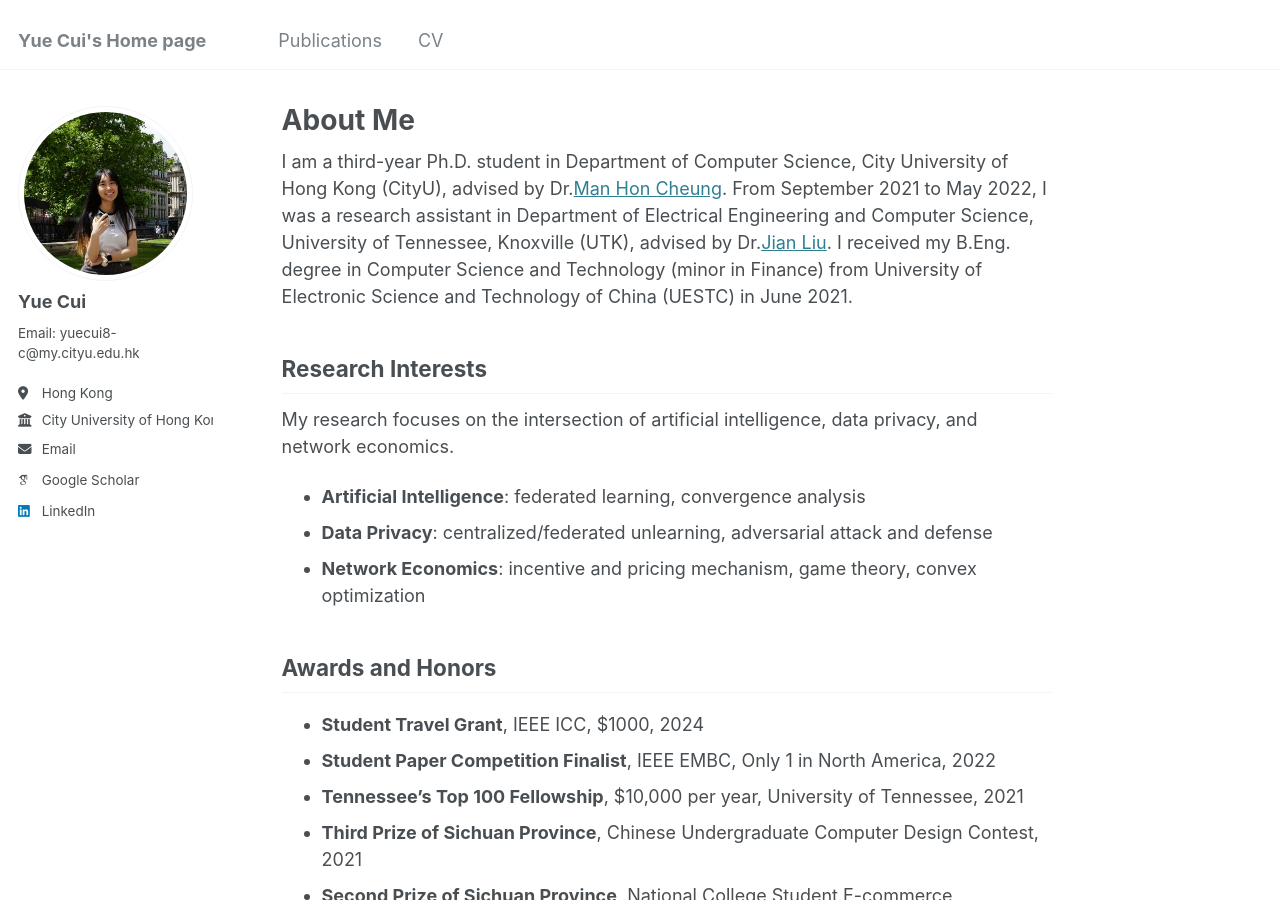
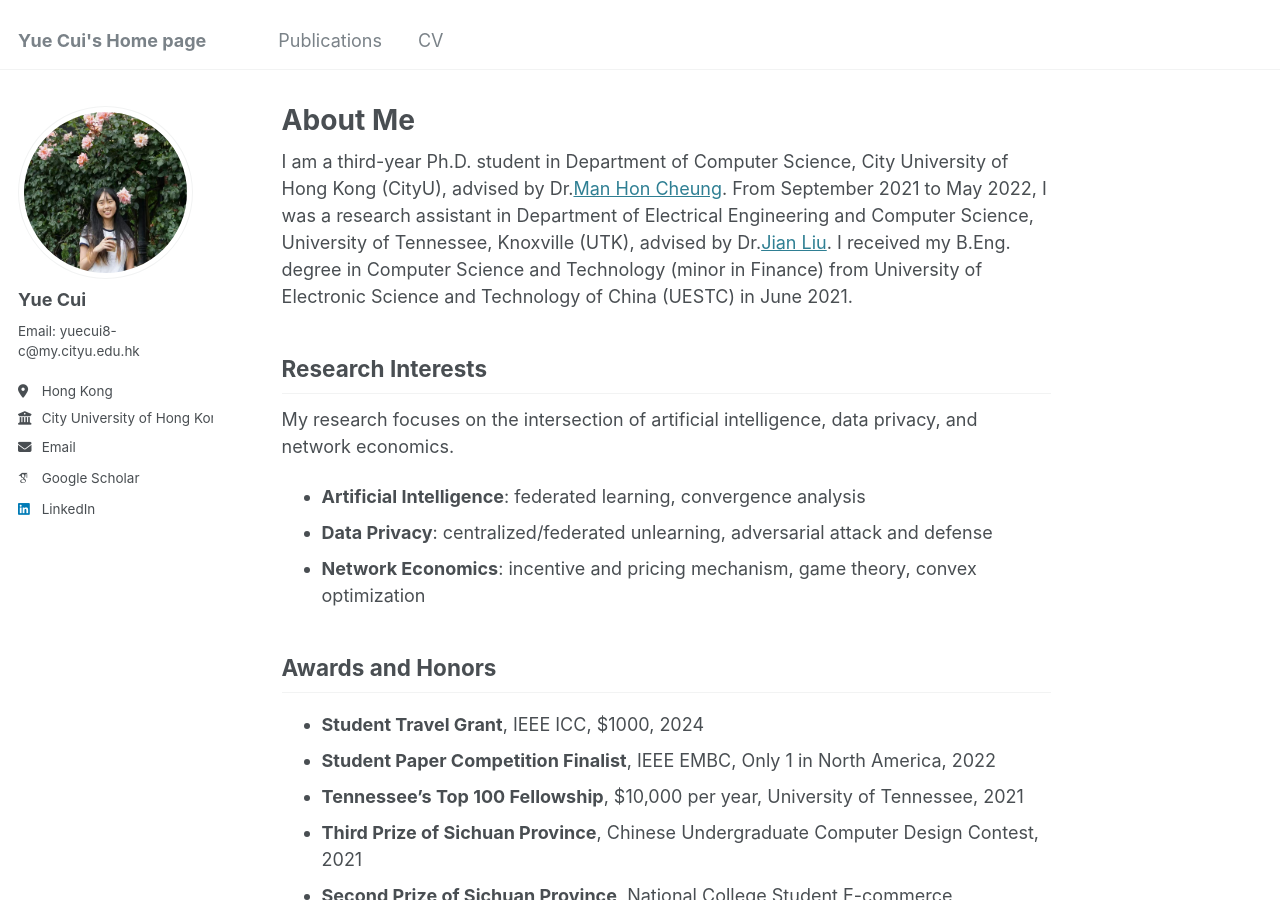
Before and after one commit to ycui26/ycui26.github.io, a Jekyll site: the page built from _pages/about.md, in a window 1280 px wide and 900 px high. Built offline with Jekyll 4.4.1, drawn with Linux system fonts in a browser that asks for light colours; some web fonts are replaced.

Commit message:
Update _config.yml

```diff
--- a/_config.yml
+++ b/_config.yml
@@ -21,7 +21,7 @@ repository               : "academicpages/academicpages.github.io"
 #               Additional customization can be done by editing /_includes/author-profile.html
 author:
   # Biographic information
-  avatar           : "bio_paul.jpg"
+  avatar           : "bio_rose.jpg"
   name             : "Yue Cui"
   pronouns         : # example: "she/her"
   bio              : "Email: yuecui8-c@my.cityu.edu.hk" #"Short biography for the left-hand sidebar"
```
